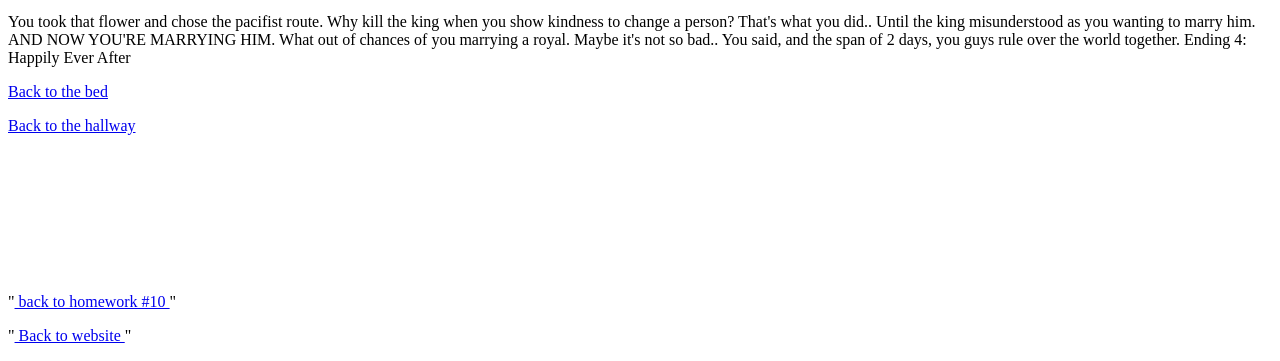
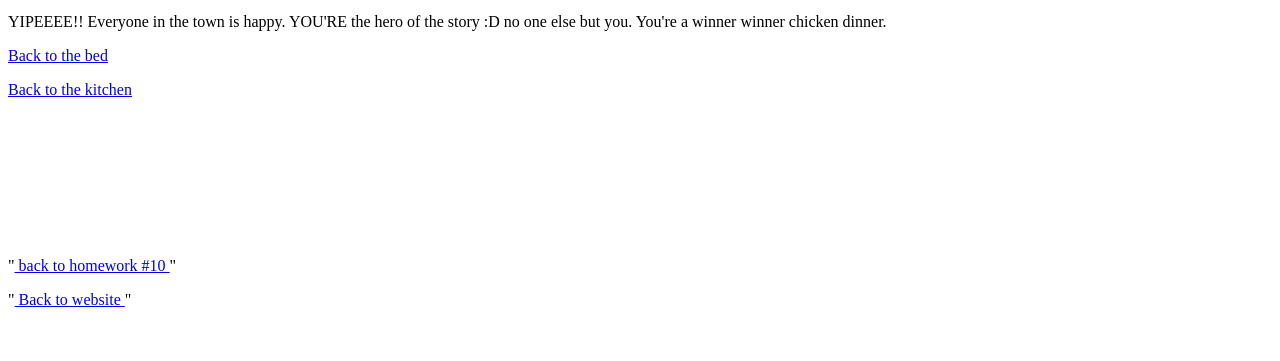
Before and after one commit to EmiIsHungry/townhero.html, a plain HTML site: page index.html in a window 1280 px wide. Shown: the part 511-872 px from the top of the page. After the commit the page ends 836 px from the top, so only its background shows below. Drawn offline with Linux system fonts and the light colour scheme.

Commit message:
Update index.html

```diff
--- a/index.html
+++ b/index.html
@@ -4,9 +4,9 @@
   </head>
   <body>
     <img src="endingwed.png" width ="500" height= "500" alt=" story"/>
-    <p> You took that flower and chose the pacifist route. Why kill the king when you show kindness to change a person? That's what you did.. Until the king misunderstood as you wanting to marry him. AND NOW YOU'RE MARRYING HIM. What out of chances of you marrying a royal. Maybe it's not so bad.. You said, and the span of 2 days, you guys rule over the world together.  Ending 4: Happily Ever After </p>
-    <p>  <a href= https://emiishungry.github.io/straighttokitchen.html/> Back to the bed </a> </p>
-    <p>  <a href= https://emiishungry.github.io/scene6.html/ > Back to the hallway</a> </p>
+    <p> YIPEEEE!! Everyone in the town is happy. YOU'RE the hero of the story :D no one else but you. You're a winner winner chicken dinner. </p>
+    <p>  <a href= https://emiishungry.github.io/final.html/> Back to the bed</a> </p>
+    <p>  <a href= https://emiishungry.github.io/straighttokitchen.html/> Back to the kitchen</a> </p>
     <br>
     <br>
     <br>
```
